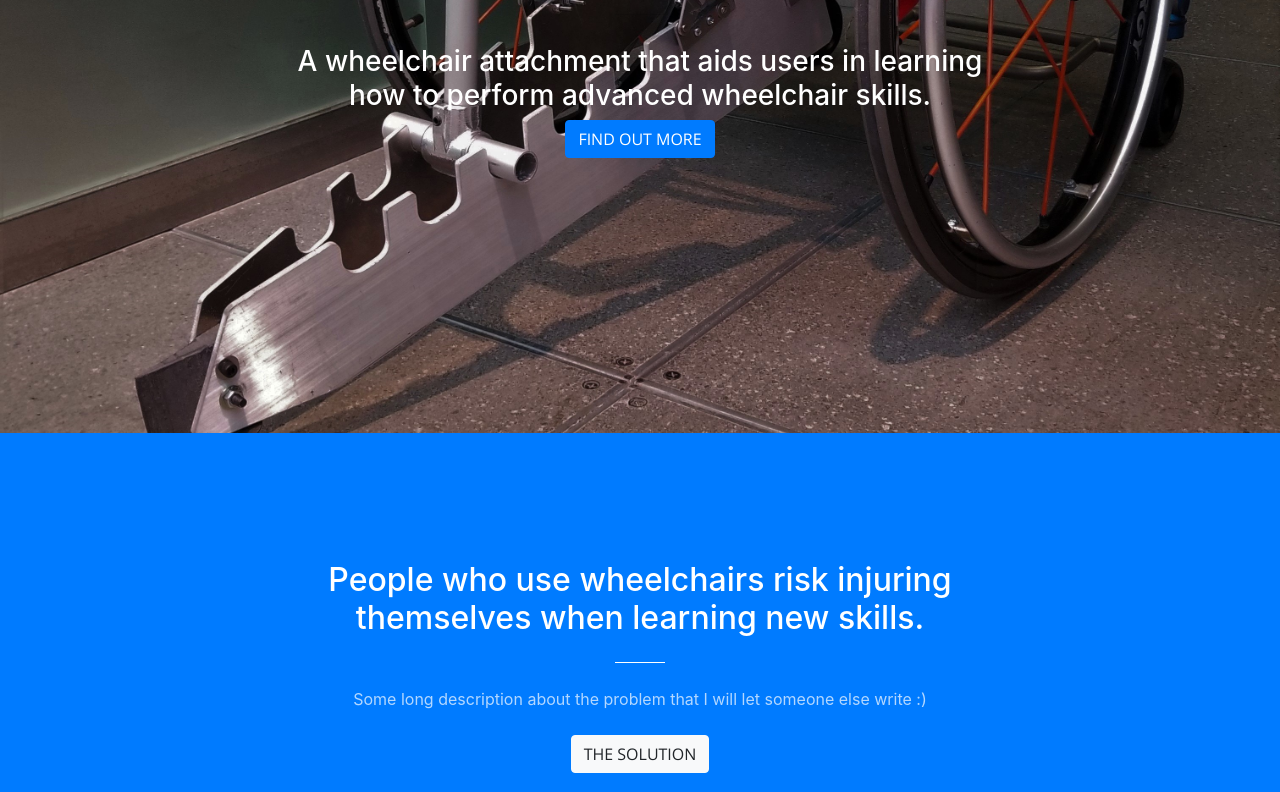
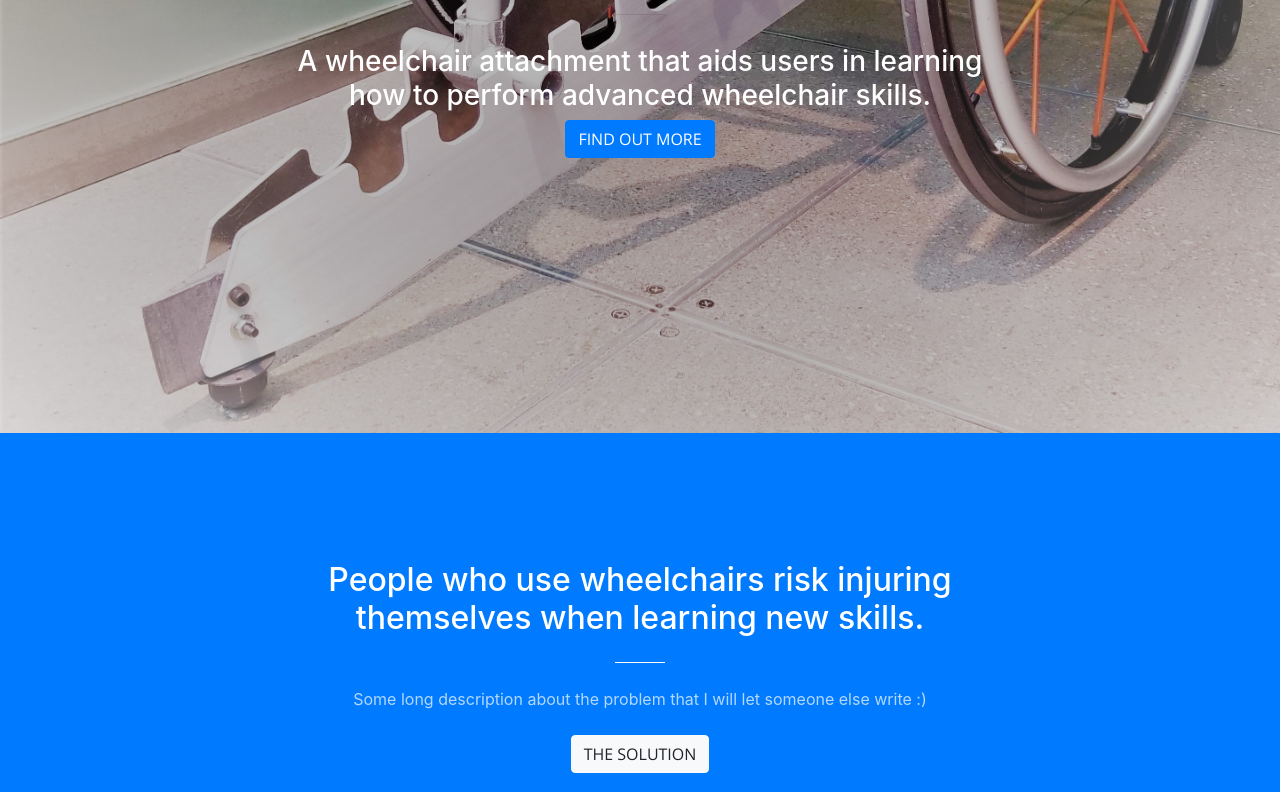
Before and after one commit to alligatortail/alligatortail, a website with bundled scripts: page index.html in a window 1280 px wide. Shown: the part 367-1159 px from the top of the page. Built offline with nearby package versions, Linux system fonts and the light colour scheme.

Commit message:
header picture

```diff
--- a/css/creative.css
+++ b/css/creative.css
@@ -169,7 +169,7 @@ img::-moz-selection {
 header.masthead {
   padding-top: 10rem;
   padding-bottom: calc(10rem - 56px);
-  background-image: url("../img/final1copy2.jpg");
+  background-image: url("../img/final1copylight.jpg");
   background-position: center center;
   -webkit-background-size: cover;
   -moz-background-size: cover;
```
Also changed, not shown: img/at-sideview.JPG (added), img/final1copylight.jpg (added), 1 other file.
